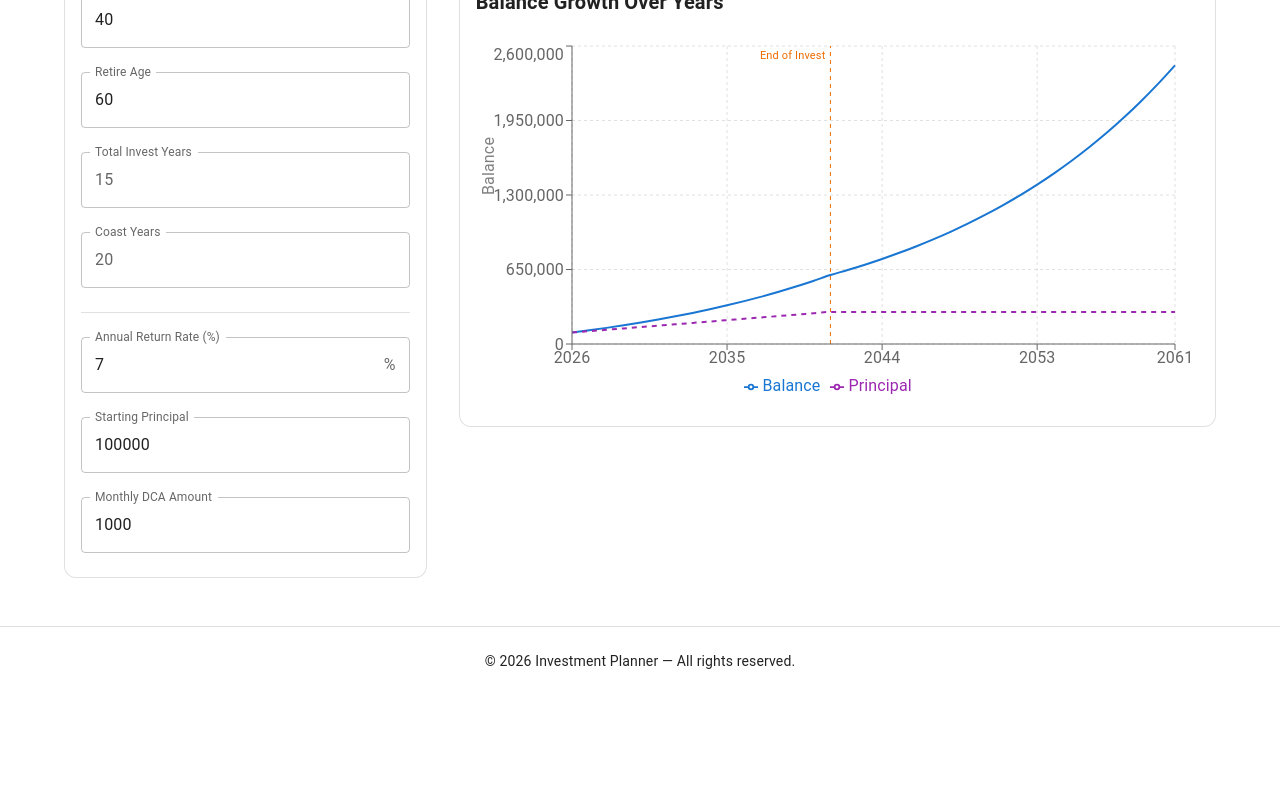
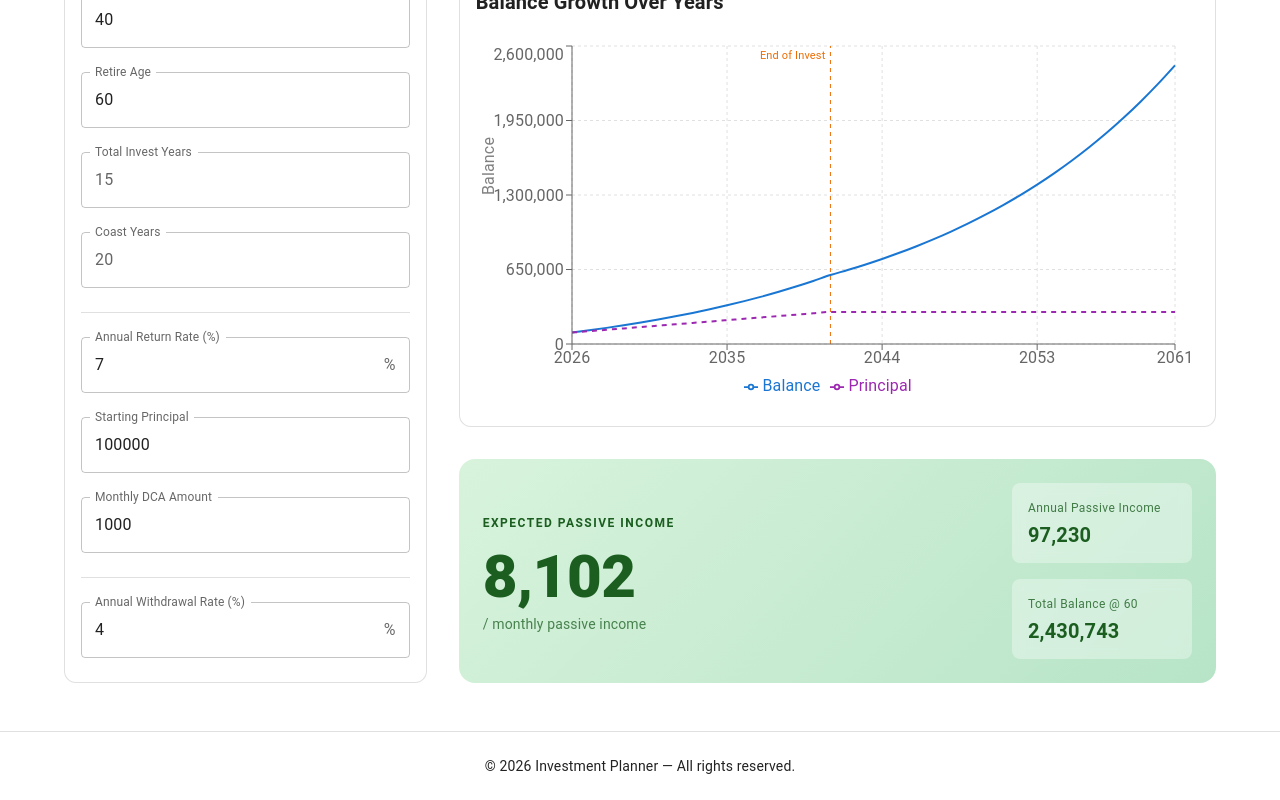
Before and after one commit to miupnyw/investment_planner, a Next.js app: page /dca in a window 1280 px wide. Shown: the part 388-1188 px from the top of the page. Before the commit the page ends 1083 px from the top, so only its background shows below. Built offline with nearby package versions, Linux system fonts and the light colour scheme; what @mui/material-nextjs would draw is missing.

Commit message:
add expected passive income

```diff
--- a/src/app/dca/page.tsx
+++ b/src/app/dca/page.tsx
@@ -43,6 +43,7 @@ const RETIRE_AGE_DEFAULT = "60";
 const ANNUAL_RETURN_DEFAULT = "7";
 const START_PRINCIPAL_DEFAULT = "100000";
 const MONTHLY_DCA_DEFAULT = "1000";
+const WITHDRAWAL_RATE_DEFAULT = "4";
 
 function StatCard({ label, value, color }: StatCardProps) {
     return (
@@ -68,6 +69,7 @@ export default function DCAPage() {
     const [annualReturn, setAnnualReturn] = useState(ANNUAL_RETURN_DEFAULT);
     const [startPrincipal, setStartPrincipal] = useState(START_PRINCIPAL_DEFAULT);
     const [monthlyDCA, setMonthlyDCA] = useState(MONTHLY_DCA_DEFAULT);
+    const [withdrawalRate, setWithdrawalRate] = useState(WITHDRAWAL_RATE_DEFAULT);
 
     const startAgeNum = parseFloat(startAge) || 0;
     const endAgeNum = parseFloat(endAge) || 0;
@@ -89,6 +91,10 @@ export default function DCAPage() {
         ),
         [startPrincipal, monthlyDCA, annualReturn, investYears, coastYears],
     );
+
+    const withdrawalRateNum = parseFloat(withdrawalRate) || 0;
+    const annualPassiveIncome = result.totalBalance * withdrawalRateNum / 100;
+    const monthlyPassiveIncome = annualPassiveIncome / 12;
 
     const chartData = useMemo(
         () => result.data.map((point) => ({ ...point, calendarYear: currentYear + point.year })),
@@ -186,6 +192,20 @@ export default function DCAPage() {
                                         slotProps={{ htmlInput: { min: 0 } }}
                                         fullWidth
                                     />
+
+                                    <Divider />
+
+                                    <TextField
+                                        label={t("dcaWithdrawalRate")}
+                                        type="number"
+                                        value={withdrawalRate}
+                                        onChange={(e) => setWithdrawalRate(e.target.value)}
+                                        slotProps={{
+                                            htmlInput: { min: 0, max: 100, step: 0.1 },
+                                            input: { endAdornment: <InputAdornment position="end">%</InputAdornment> },
+                                        }}
+                                        fullWidth
+                                    />
                                 </Stack>
                             </CardContent>
                         </Card>
@@ -273,6 +293,80 @@ export default function DCAPage() {
                                     </ResponsiveContainer>
                                 </CardContent>
                             </Card>
+
+                            {/* Passive Income */}
+                            <Box
+                                sx={{
+                                    borderRadius: 4,
+                                    overflow: "hidden",
+                                    background: (theme) =>
+                                        theme.palette.mode === "dark"
+                                            ? "linear-gradient(135deg, #1b4332 0%, #2d6a4f 100%)"
+                                            : "linear-gradient(135deg, #d8f3dc 0%, #b7e4c7 100%)",
+                                }}
+                            >
+                                <Box sx={{ p: 3 }}>
+                                    <Stack
+                                        direction={{ xs: "column", sm: "row" }}
+                                        sx={{ alignItems: { sm: "center" }, justifyContent: "space-between", gap: 3 }}
+                                    >
+                                        {/* Left — main metric */}
+                                        <Box>
+                                            <Typography
+                                                variant="overline"
+                                                sx={{ color: "success.dark", fontWeight: 600, letterSpacing: 1.5 }}
+                                            >
+                                                {t("dcaPassiveIncomeTitle")}
+                                            </Typography>
+                                            <Typography
+                                                variant="h2"
+                                                sx={{ fontWeight: 800, color: "success.dark", lineHeight: 1.1, mt: 0.5 }}
+                                            >
+                                                {fmt(monthlyPassiveIncome)}
+                                            </Typography>
+                                            <Typography variant="body2" sx={{ color: "success.dark", opacity: 0.75, mt: 0.5 }}>
+                                                / {t("dcaMonthlyIncome").toLowerCase()}
+                                            </Typography>
+                                        </Box>
+
+                                        {/* Right — secondary metrics */}
+                                        <Stack spacing={2} sx={{ minWidth: 180 }}>
+                                            <Box
+                                                sx={{
+                                                    bgcolor: "rgba(255,255,255,0.35)",
+                                                    borderRadius: 2,
+                                                    px: 2,
+                                                    py: 1.5,
+                                                    backdropFilter: "blur(6px)",
+                                                }}
+                                            >
+                                                <Typography variant="caption" sx={{ color: "success.dark", opacity: 0.8 }}>
+                                                    {t("dcaAnnualIncome")}
+                                                </Typography>
+                                                <Typography variant="h6" sx={{ fontWeight: 700, color: "success.dark" }}>
+                                                    {fmt(annualPassiveIncome)}
+                                                </Typography>
+                                            </Box>
+                                            <Box
+                                                sx={{
+                                                    bgcolor: "rgba(255,255,255,0.35)",
+                                                    borderRadius: 2,
+                                                    px: 2,
+                                                    py: 1.5,
+                                                    backdropFilter: "blur(6px)",
+                                                }}
+                                            >
+                                                <Typography variant="caption" sx={{ color: "success.dark", opacity: 0.8 }}>
+                                                    {t("dcaTotalBalance")} @ {retireAgeNum}
+                                                </Typography>
+                                                <Typography variant="h6" sx={{ fontWeight: 700, color: "success.dark" }}>
+                                                    {fmt(result.totalBalance)}
+                                                </Typography>
+                                            </Box>
+                                        </Stack>
+                                    </Stack>
+                                </Box>
+                            </Box>
                         </Stack>
                     </Grid>
                 </Grid>
--- a/src/locales/translations.json
+++ b/src/locales/translations.json
@@ -158,5 +158,21 @@
     "dcaYear": {
         "en": "Year",
         "th": "ปี"
+    },
+    "dcaPassiveIncomeTitle": {
+        "en": "Expected Passive Income",
+        "th": "รายได้ Passive Income ที่คาดหวัง"
+    },
+    "dcaWithdrawalRate": {
+        "en": "Annual Withdrawal Rate (%)",
+        "th": "อัตราถอนต่อปี (%)"
+    },
+    "dcaMonthlyIncome": {
+        "en": "Monthly Passive Income",
+        "th": "รายได้ต่อเดือน"
+    },
+    "dcaAnnualIncome": {
+        "en": "Annual Passive Income",
+        "th": "รายได้ต่อปี"
     }
 }
```
